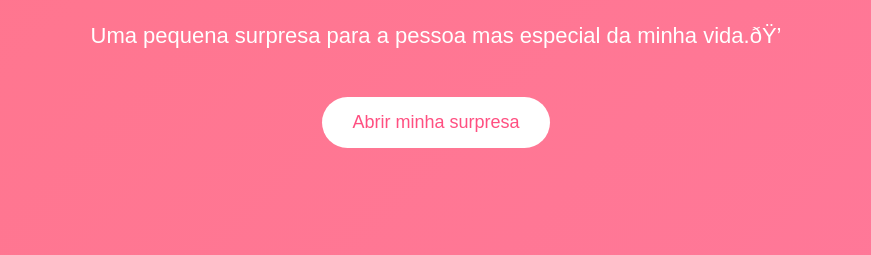
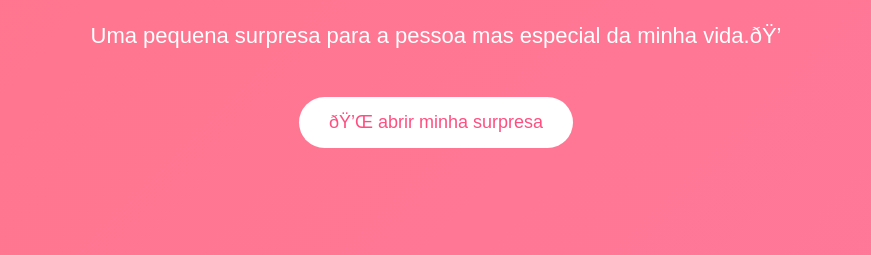
Before and after one commit to viniciuscosta2205/nosso-amor, a plain HTML site: page index.html in a window 1280 px wide. Shown: the part 250-505 px from the top of the page, without its empty margins (204-1075 px from the left). Drawn offline with Linux system fonts and the light colour scheme.

Commit message:
Fix HTML structure and update button IDs

```diff
--- a/index.html
+++ b/index.html
@@ -16,7 +16,7 @@ content="width=device-width, initial-scale=1.0">
         Uma pequena surpresa para a pessoa mas especial da minha vida.💍
     </p>
 
-    <button>Abrir minha surpresa</button>
+    <button id="botaoAbrirsurpresa">💌 abrir minha surpresa</button>
 <section class="historia">
     <h2>💕 Nossa história</h2>
 
```
